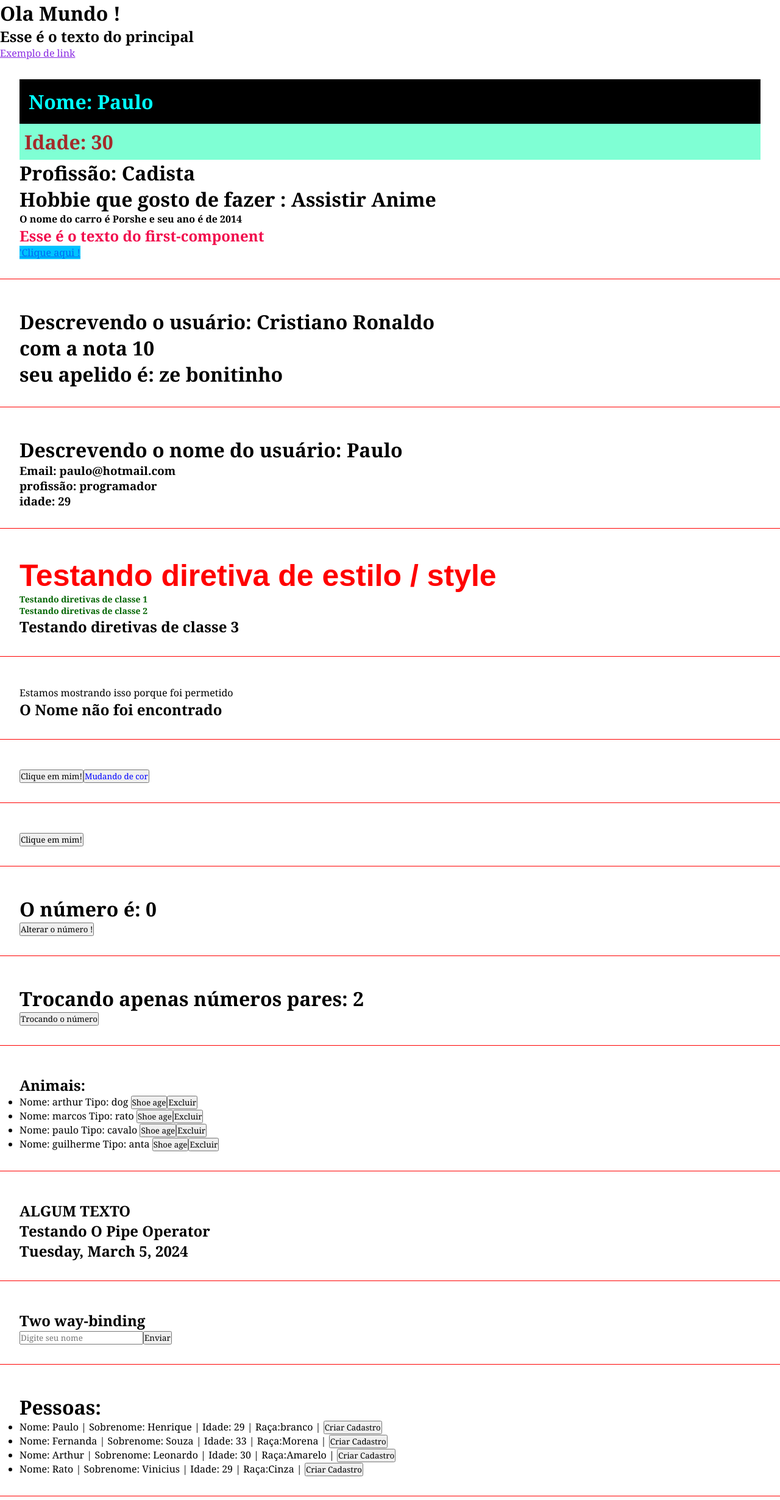
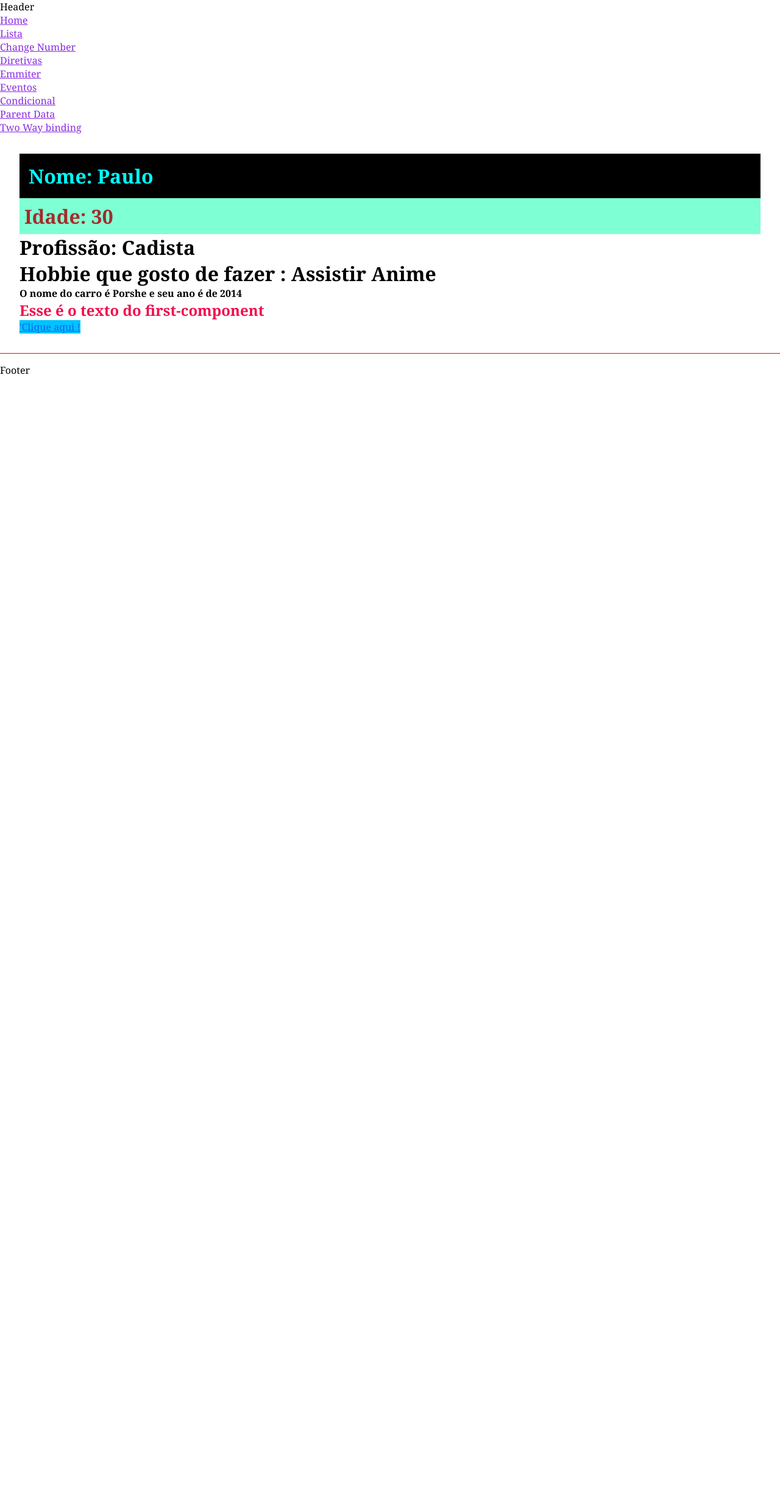
Before and after one commit to PauloHBLima/curso-angular, an Angular app: page / in a window 1280 px wide. Shown: the top 2460 px of the page at 61% size. After the commit the page ends 1118 px from the top, so only its background shows below. Built offline with nearby package versions, Linux system fonts and the light colour scheme.

Commit message:
aprendendo a trabalhar com rotas, utilizando o router do angular e o routerLink para direcionar a rota correta e importanto os componentes no path

```diff
--- a/src/app/app-routing.module.ts
+++ b/src/app/app-routing.module.ts
@@ -1,9 +1,30 @@
 import { NgModule } from '@angular/core';
 import { RouterModule, Routes } from '@angular/router';
 
-const routes: Routes = [];
+import { FirstComponentComponent } from './components/first-component/first-component.component';
+import { ListRenderComponent } from './components/list-render/list-render.component';
+import { ChangeNumberComponent } from './components/change-number/change-number.component';
+import { DirectivesComponent } from './components/directives/directives.component';
+import { EmitterComponent } from './components/emitter/emitter.component';
+import { EventosComponent } from './components/eventos/eventos.component';
+import { IfRenderComponent } from './components/if-render/if-render.component';
+import { ParentDataComponent } from './components/parent-data/parent-data.component';
+import { TwoWayBindingComponent } from './components/two-way-binding/two-way-binding.component';
+
+const routes: Routes = [
+  { path: '', component: FirstComponentComponent },
+  { path: 'list', component: ListRenderComponent },
+  { path: 'changeNumber', component: ChangeNumberComponent },
+  { path: 'directives', component: DirectivesComponent },
+  { path: 'emmiter', component: EmitterComponent },
+  { path: 'eventos', component: EventosComponent },
+  { path: 'ifRender', component: IfRenderComponent },
+  { path: 'parentData', component: ParentDataComponent },
+  { path: 'twoWay', component: TwoWayBindingComponent },
+];
 
 @NgModule({
+  declarations: [],
   imports: [RouterModule.forRoot(routes)],
   exports: [RouterModule]
 })
--- a/src/app/app.component.html
+++ b/src/app/app.component.html
@@ -1,19 +1,16 @@
-<h1>Ola Mundo !</h1>
-<h2>Esse é o texto do principal</h2>
-<a href="#">Exemplo de link</a>
-<app-first-component></app-first-component>
-<app-parent-data [name]="userName" [sobrenome]="jogador" [resultado]="nota" [apelido]="nomefei"></app-parent-data>
-<!-- primeira informação [name] é como o nome vai ser chamada no componente filho e a
-segunda informação é o dado que está sendo levado do componente pai.
- -->
-<app-parent-data-second [apelido]="nickName" [userData]="userData"></app-parent-data-second>
-<app-directives></app-directives>
-<app-if-render></app-if-render>
-<app-eventos></app-eventos>
-<app-eventostwo></app-eventostwo>
-<app-emitter></app-emitter>
-<app-number-par></app-number-par>
-<app-list-render></app-list-render>
-<app-pipes></app-pipes>
-<app-two-way-binding></app-two-way-binding>
-<app-list-people></app-list-people>
+<p>Header</p>
+<nav>
+  <ul>
+    <li><a routerLink="/">Home</a></li>
+    <li><a routerLink="/list">Lista</a></li>
+    <li><a routerLink="/changeNumber">Change Number</a></li>
+    <li><a routerLink="/directives">Diretivas</a></li>
+    <li><a routerLink="/emmiter">Emmiter</a></li>
+    <li><a routerLink="/eventos">Eventos</a></li>
+    <li><a routerLink="/ifRender">Condicional</a></li>
+    <li><a routerLink="/parentData">Parent Data</a></li>
+    <li><a routerLink="/twoWay">Two Way binding</a></li>
+  </ul>
+</nav>
+<router-outlet></router-outlet>
+<p>Footer</p>
--- a/src/app/components/list-people/list-people.component.html
+++ b/src/app/components/list-people/list-people.component.html
@@ -2,11 +2,12 @@
   <h1>Pessoas:</h1>
   <ul>
     <li *ngFor="let people of peoples">
-      Nome: {{people.name}} |
+      Nome: {{people.name}} | <input type="text" name="{{people.name}}">
       Sobrenome: {{people.nickname}} |
       Idade: {{people.age}} |
       Raça:{{people.race}} |
-      <button (click)="createPeople">Criar Cadastro</button>
+      <button (click)="atualizaPeople(people)">Atualizar Nome</button>
+
     </li>
   </ul>
 </div>
--- a/src/app/components/list-people/list-people.component.ts
+++ b/src/app/components/list-people/list-people.component.ts
@@ -1,3 +1,4 @@
+import { ListService } from './../../services/list.service';
 import { Component, OnInit } from '@angular/core';
 import { People } from 'src/app/People';
 
@@ -9,17 +10,20 @@ import { People } from 'src/app/People';
 export class ListPeopleComponent implements OnInit {
 
   peoples: People[] = [
-    {name: 'Paulo', nickname: 'Henrique', age: 29, race: 'branco'},
-    {name: 'Fernanda', nickname: 'Souza', age: 33, race: 'Morena'},
-    {name: 'Arthur', nickname: 'Leonardo', age: 30, race: 'Amarelo'},
-    {name: 'Rato', nickname: 'Vinicius', age: 29, race: 'Cinza'},
+    { name: 'Paulo', nickname: 'Henrique', age: 29, race: 'branco' },
+    { name: 'Fernanda', nickname: 'Souza', age: 33, race: 'Morena' },
+    { name: 'Arthur', nickname: 'Leonardo', age: 30, race: 'Amarelo' },
+    { name: 'Rato', nickname: 'Vinicius', age: 29, race: 'Cinza' },
   ];
 
 
-  ngOnInit(): void {}
-  constructor(){}
 
-  createPeople(people: People[]) {
-    console.log('ja volto')
+  constructor(private listService: ListService) { }
+
+  ngOnInit(): void { }
+
+  atualizaPeople(people: People) {
+    console.log('atualizando pessoa')
+    this.listService.update(this.peoples, people);
+    }
   }
-}
--- a/src/app/components/list-render/list-render.component.ts
+++ b/src/app/components/list-render/list-render.component.ts
@@ -1,7 +1,6 @@
 import { ListService } from './../../services/list.service';
 import { Component, OnInit } from '@angular/core';
 import { Animal } from 'src/app/Animal';
-import { People } from 'src/app/People';
 
 
 @Component({
--- a/src/app/services/list.service.ts
+++ b/src/app/services/list.service.ts
@@ -7,6 +7,7 @@ import { People } from '../People';
 })
 export class ListService {
 
+
   constructor() { }
 
   remove(animals: Animal[], animal: Animal) {
@@ -14,7 +15,10 @@ export class ListService {
     return animals.filter((a) => animal.name !== a.name);
   }
 
- /*  create(peoples: People[], people: People) {
-    return people.push((p) => people.name, people.nickname, people.age, people.race)
-  } */
+  update(peoples: People[], people: People) {
+    /* const arrayDePessoas = { name: String, nickname: String, age: Number, race: String}
+    { ...arrayDePessoas, name: people.name, age: people.age, race: people.race} */
+    return peoples.map((p) => people.name === p.name)
+
+  }
 }
```
